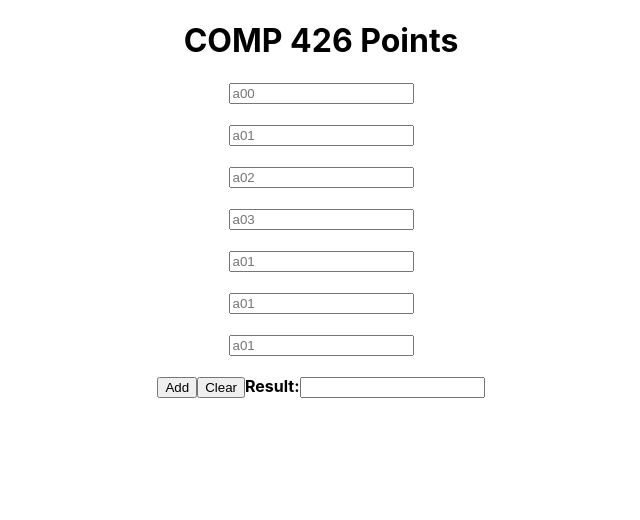
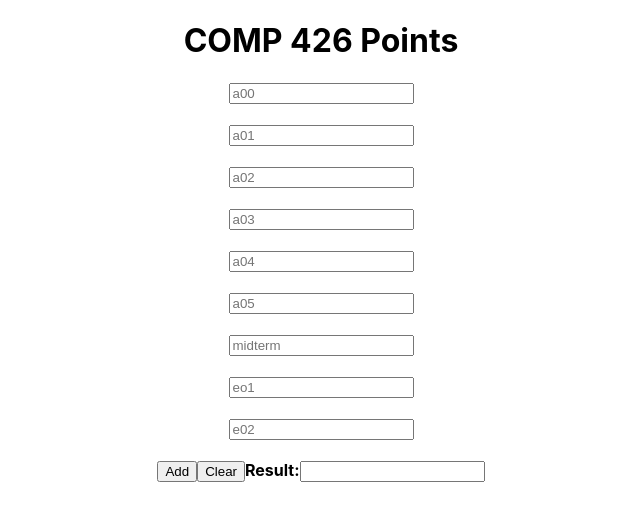
Before and after one commit to comp426-2022-spring/e02-arogyadhakal, a React (Create React App) app: page / in a window 1280 px wide. Shown: the top 520 px of the page, without its empty margins (319-959 px from the left). Built offline with nearby package versions, Linux system fonts and the light colour scheme.

Commit message:
hopefull this works

```diff
--- a/src/App.js
+++ b/src/App.js
@@ -44,12 +44,13 @@ function App() {
     let currentA03 = document.querySelector('#a03').value
     let currentA04 = document.querySelector('#a04').value
     let currentA05 = document.querySelector('#a05').value
+    let currentMidterm = document.querySelector('#midterm').value
     let currentE01 = document.querySelector('#e01').value
     let currentE02 = document.querySelector('#e02').value
     if(currentSum==='')
     return;
 // 2. This line is where you add the points all together. Add your other variable references here. Make sure that they match what is above and what is below in the HTML form
-    let sum = parseInt(currentA00) + parseInt(currentA01) + parseInt(currentA02) + parseInt(currentA03) + parseInt(currentA04) + parseInt(currentA05) + parseInt(currentE01) + parseInt(currentE02);
+    let sum = parseInt(currentA00) + parseInt(currentA01) + parseInt(currentA02) + parseInt(currentA03) + parseInt(currentA04) + parseInt(currentA05) + parseInt(currentE01) + parseInt(currentE02) + parseFloat(currentMidterm);
     setCurrentSum(sum);
   }
 
@@ -68,9 +69,11 @@ function App() {
             <input type="text" id="a01" placeholder="a01" /><br/><br/>
             <input type="text" id="a02" placeholder="a02" /><br/><br/>
             <input type="text" id="a03" placeholder="a03" /><br/><br/>
-            <input type="text" id="a01" placeholder="a01" /><br/><br/>
-            <input type="text" id="a01" placeholder="a01" /><br/><br/>
-            <input type="text" id="a01" placeholder="a01" /><br/><br/>
+            <input type="text" id="a04" placeholder="a04" /><br/><br/>
+            <input type="text" id="a05" placeholder="a05" /><br/><br/>
+            <input type="text" id="midterm" placeholder="midterm" /><br/><br/>
+            <input type="text" id="e01" placeholder="eo1" /><br/><br/>
+            <input type="text" id="e02" placeholder="e02" /><br/><br/>
             <button onClick={Add}>Add</button>
             <button onClick={Clear}>Clear</button>
             <label for="result"><b>Result:</b></label>
```
